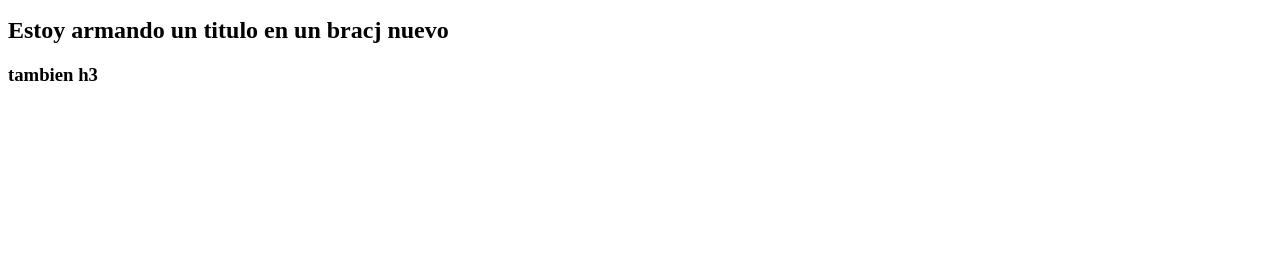
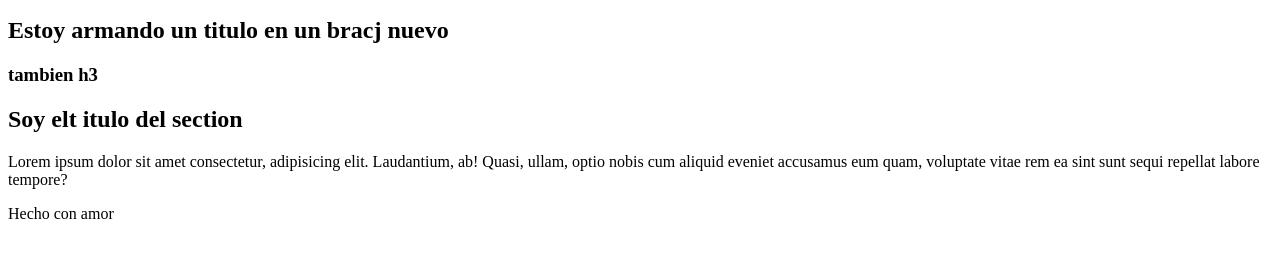
Before and after one commit to Esteban-1st/repaso-de-git-, a plain HTML site: page index.html in a window 1280 px wide. Shown: the part 171-428 px from the top of the page. Drawn offline with Linux system fonts and the light colour scheme.

Commit message:
agregue footer

```diff
--- a/index.html
+++ b/index.html
@@ -19,5 +19,15 @@
     <!-- Titulos -->
     <h2>Estoy armando un titulo en un bracj nuevo</h2>
     <h3>tambien h3</h3>
+    <!-- equipo 1 section -->
+    <section>
+        <h2>Soy elt itulo del section</h2>
+        <p>Lorem ipsum dolor sit amet consectetur, adipisicing elit. Laudantium, ab! Quasi, ullam, optio nobis cum aliquid eveniet accusamus eum quam, voluptate vitae rem ea sint sunt sequi repellat labore tempore?
+        </p>
+    </section>
+
+    <footer>
+        <p>Hecho con amor</p>
+    </footer>
 </body>
 </html>
```
